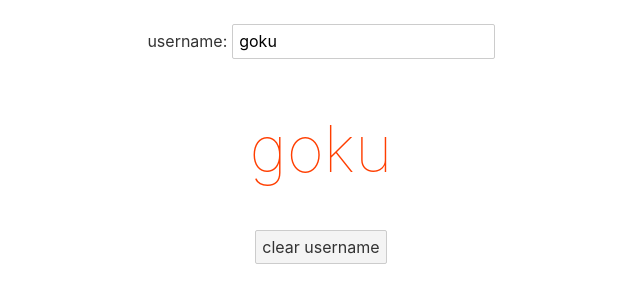
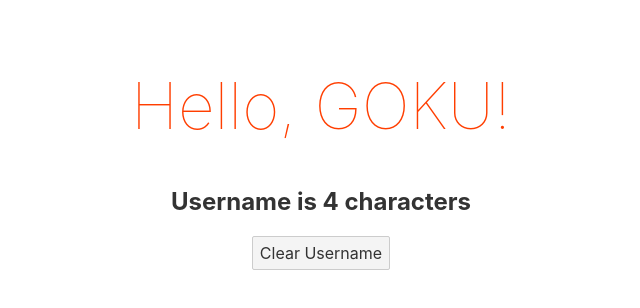
Before and after one commit to samclaus/lms-frontend, a Svelte app: page / in a window 1280 px wide. Shown: the top 308 px of the page, without its empty margins (319-959 px from the left). Built offline with nearby package versions, Linux system fonts and the light colour scheme.

Commit message:
Add some demo code

```diff
--- a/src/App.svelte
+++ b/src/App.svelte
@@ -1,18 +1,16 @@
 <script>
-	let username = "goku"
+	let username = "goku";
 
-	function clearusername(){
-		username=""
+	function clearUsername() {
+		username = "";
 	}
 </script>
 
 <main>
 <form>
-	<label>username:
-		<input type="text" bind:value={username}>
-	</label>
-	<h1>{username}</h1>
-	<button on:click={clearusername}>clear username</button>
+	<h1>Hello, {username.toUpperCase()}!</h1>
+	<h2>Username is {username.length} characters</h2>
+	<button type="button" on:click={clearUsername}>Clear Username</button>
 </form>
 
 </main>
```
